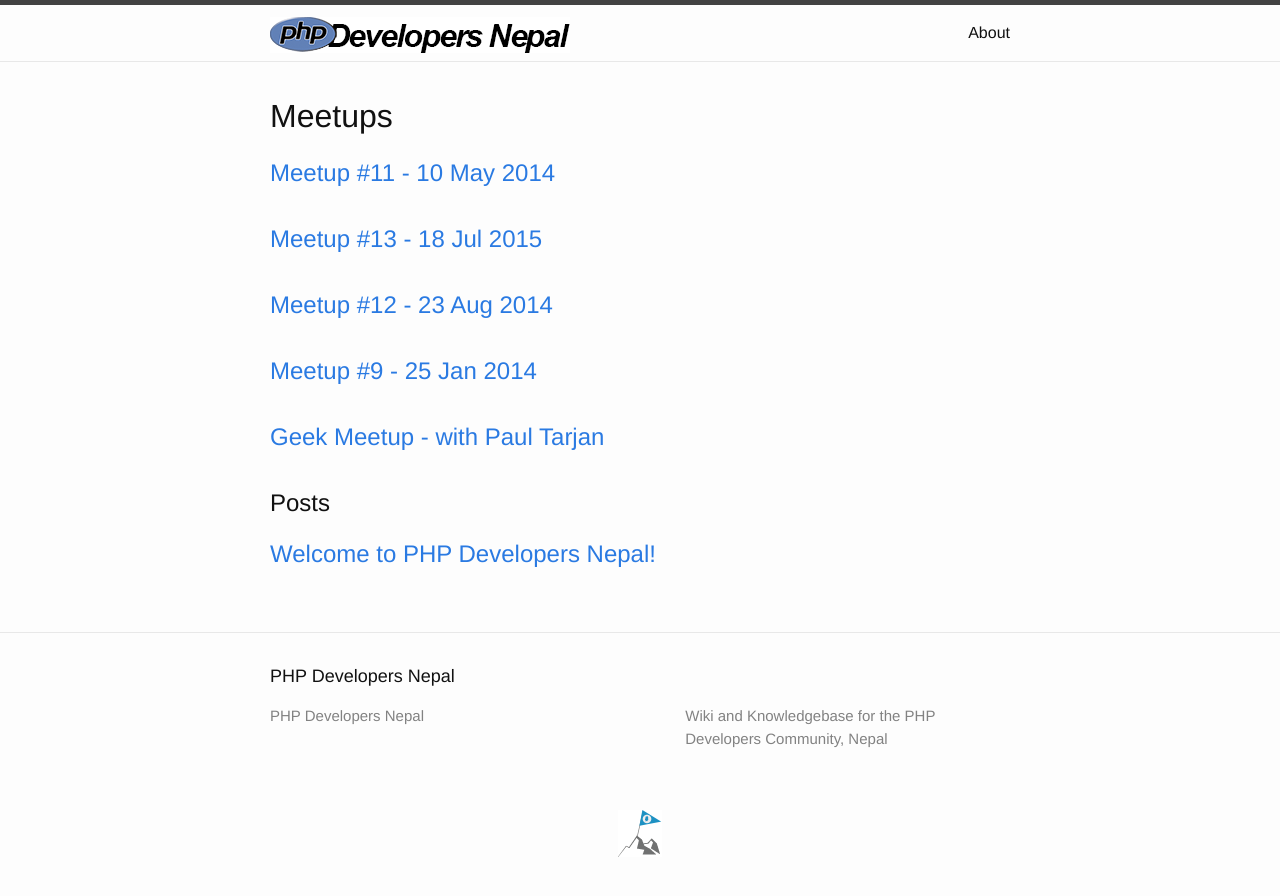
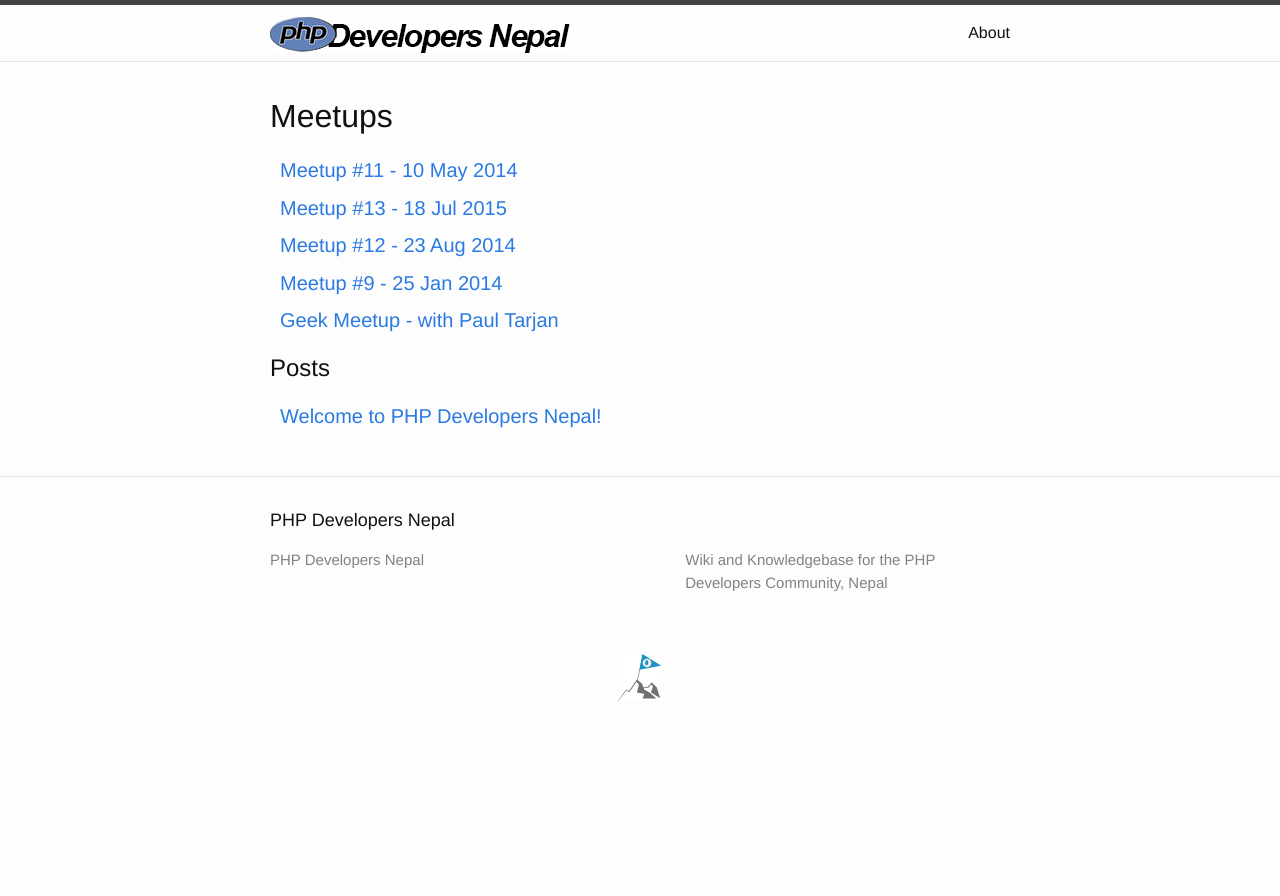
Before and after one commit to developers-nepal/php, a Jekyll site: the page built from index.html, in a window 1280 px wide. Shown: the top 896 px of the page. Built offline with Jekyll 4.4.1, drawn with Linux system fonts in a browser that asks for light colours.

Commit message:
make the list font smaller and fix margins

```diff
--- a/_sass/_layout.scss
+++ b/_sass/_layout.scss
@@ -174,7 +174,8 @@
     list-style: none;
 
     > li {
-        margin-bottom: $spacing-unit;
+        margin-bottom: $spacing-unit/4;
+        margin-left: 10px;
     }
 }
 
@@ -185,7 +186,7 @@
 
 .post-link {
     display: block;
-    font-size: 24px;
+    font-size: 20px;
 }
 
 
```
